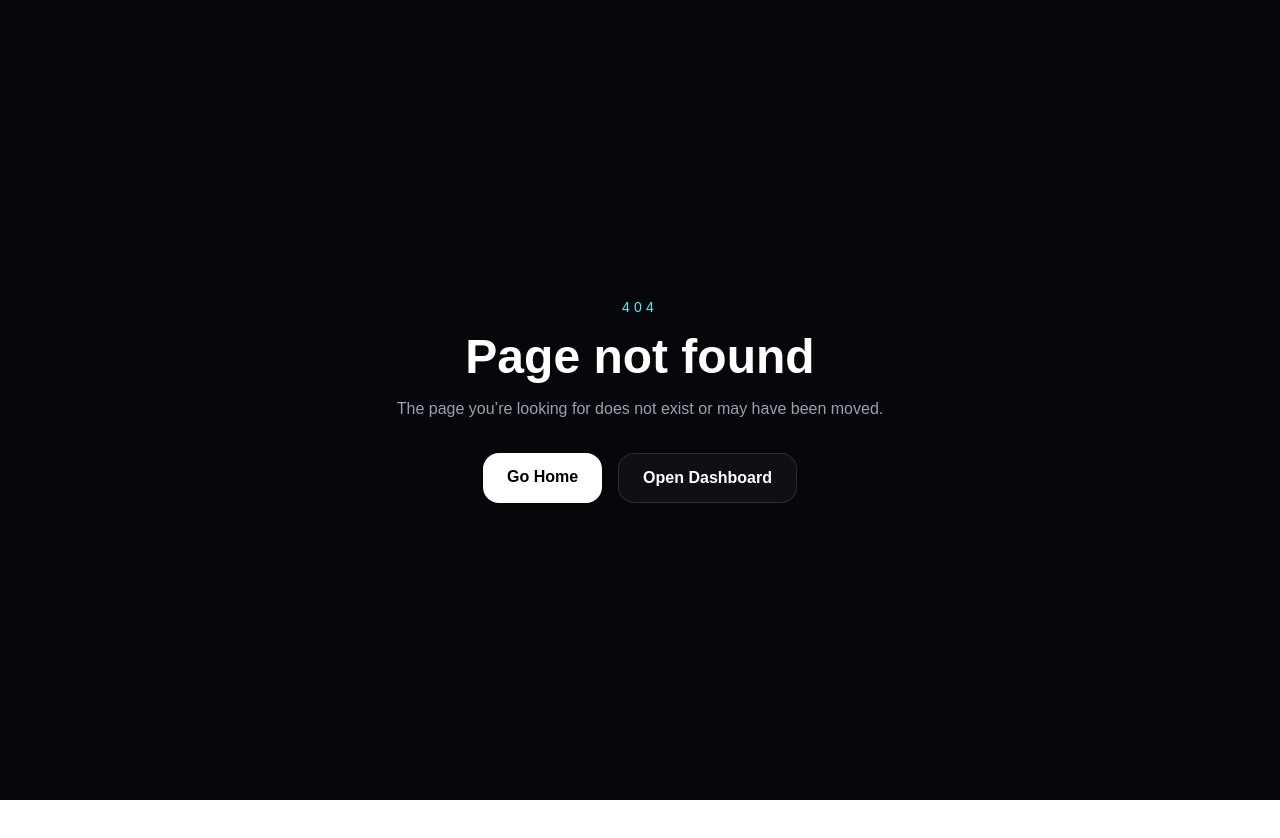
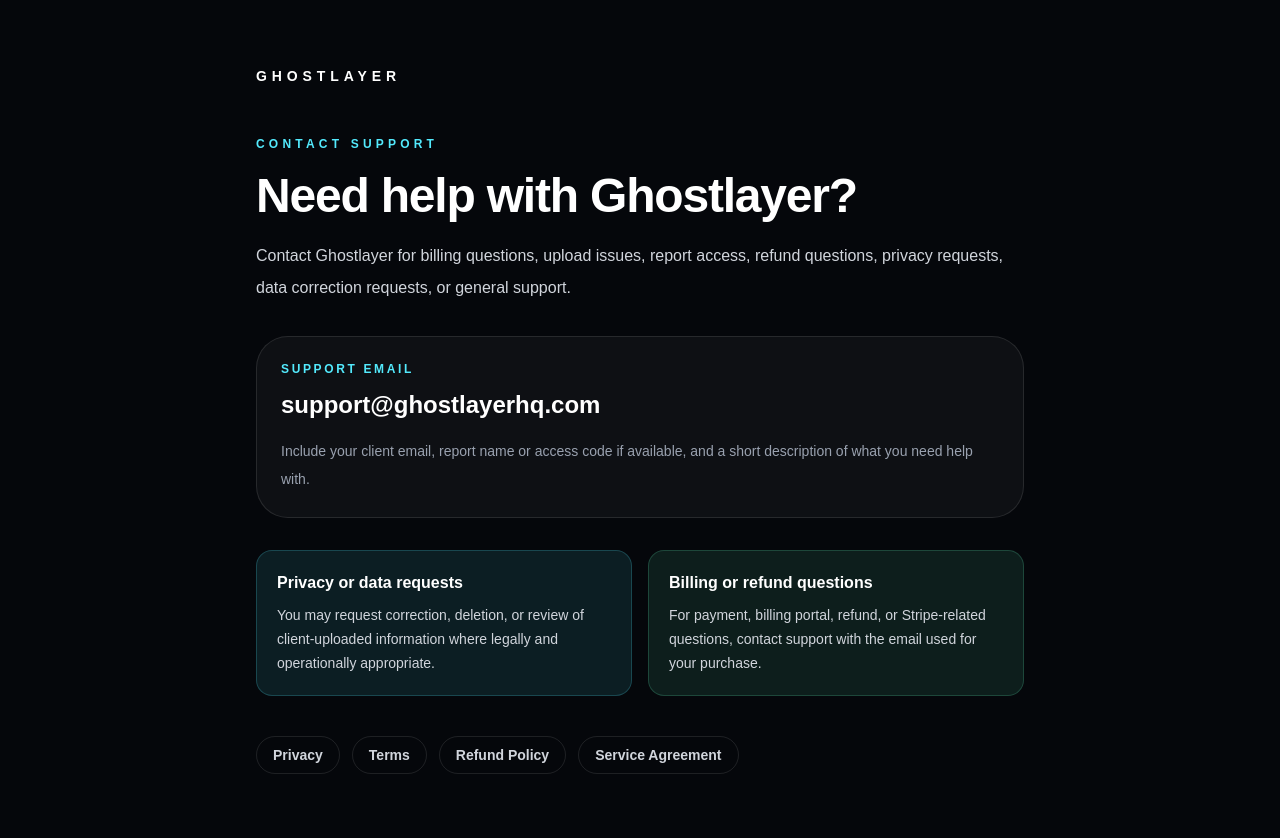
Before and after one commit to DexTheAIBusinessman/ghostlayer, a Next.js app: page /contact in a window 1280 px wide. Before the commit this address had no page. Before the commit the page ends 800 px from the top, so only its background shows below. Built offline with nearby package versions, Linux system fonts and the light colour scheme.

Commit message:
add contact support page and footer link

```diff
--- /dev/null
+++ b/app/contact/page.tsx
@@ -0,0 +1,104 @@
+import Link from "next/link";
+
+export const metadata = {
+  title: "Contact Support | Ghostlayer",
+  description:
+    "Contact Ghostlayer for billing, report, upload, refund, privacy, or support questions.",
+};
+
+const supportEmail =
+  process.env.GHOSTLAYER_REPLY_TO_EMAIL ||
+  process.env.GHOSTLAYER_FROM_EMAIL ||
+  "support@ghostlayerhq.com";
+
+export default function ContactPage() {
+  return (
+    <main className="min-h-screen bg-[#05070b] px-6 py-16 text-white">
+      <section className="mx-auto max-w-3xl">
+        <Link
+          href="/"
+          className="inline-block text-sm font-bold tracking-[0.35em] text-white"
+        >
+          GHOSTLAYER
+        </Link>
+
+        <p className="mt-12 text-xs font-semibold uppercase tracking-[0.35em] text-cyan-300">
+          Contact Support
+        </p>
+
+        <h1 className="mt-5 text-4xl font-black tracking-tight sm:text-5xl">
+          Need help with Ghostlayer?
+        </h1>
+
+        <p className="mt-5 text-base leading-8 text-gray-300">
+          Contact Ghostlayer for billing questions, upload issues, report access,
+          refund questions, privacy requests, data correction requests, or general
+          support.
+        </p>
+
+        <div className="mt-8 rounded-[2rem] border border-white/10 bg-white/[0.04] p-6">
+          <p className="text-xs font-bold uppercase tracking-[0.22em] text-cyan-300">
+            Support Email
+          </p>
+
+          <a
+            href={`mailto:${supportEmail}`}
+            className="mt-3 inline-block break-all text-2xl font-black text-white transition hover:text-cyan-200"
+          >
+            {supportEmail}
+          </a>
+
+          <p className="mt-4 text-sm leading-7 text-gray-400">
+            Include your client email, report name or access code if available,
+            and a short description of what you need help with.
+          </p>
+        </div>
+
+        <div className="mt-8 grid gap-4 sm:grid-cols-2">
+          <div className="rounded-2xl border border-cyan-300/20 bg-cyan-300/10 p-5">
+            <h2 className="font-bold text-white">Privacy or data requests</h2>
+            <p className="mt-2 text-sm leading-6 text-gray-300">
+              You may request correction, deletion, or review of client-uploaded
+              information where legally and operationally appropriate.
+            </p>
+          </div>
+
+          <div className="rounded-2xl border border-emerald-300/20 bg-emerald-300/10 p-5">
+            <h2 className="font-bold text-white">Billing or refund questions</h2>
+            <p className="mt-2 text-sm leading-6 text-gray-300">
+              For payment, billing portal, refund, or Stripe-related questions,
+              contact support with the email used for your purchase.
+            </p>
+          </div>
+        </div>
+
+        <div className="mt-10 flex flex-wrap gap-3 text-sm font-semibold">
+          <Link
+            href="/privacy"
+            className="rounded-full border border-white/10 px-4 py-2 text-gray-300 transition hover:text-white"
+          >
+            Privacy
+          </Link>
+          <Link
+            href="/terms"
+            className="rounded-full border border-white/10 px-4 py-2 text-gray-300 transition hover:text-white"
+          >
+            Terms
+          </Link>
+          <Link
+            href="/refund-policy"
+            className="rounded-full border border-white/10 px-4 py-2 text-gray-300 transition hover:text-white"
+          >
+            Refund Policy
+          </Link>
+          <Link
+            href="/service-agreement"
+            className="rounded-full border border-white/10 px-4 py-2 text-gray-300 transition hover:text-white"
+          >
+            Service Agreement
+          </Link>
+        </div>
+      </section>
+    </main>
+  );
+}
--- a/app/page.tsx
+++ b/app/page.tsx
@@ -452,7 +452,11 @@ export default function GhostlayerHomepageLivePreview() {
               Legal
             </p>
             <nav className="mt-5 grid gap-3 text-sm text-gray-400">
-              <a href="/privacy" className="transition hover:text-white">
+              <a href="/contact" className="transition hover:text-white">
+              Contact
+            </a>
+
+            <a href="/privacy" className="transition hover:text-white">
                 Privacy
               </a>
               <a href="/terms" className="transition hover:text-white">
```
